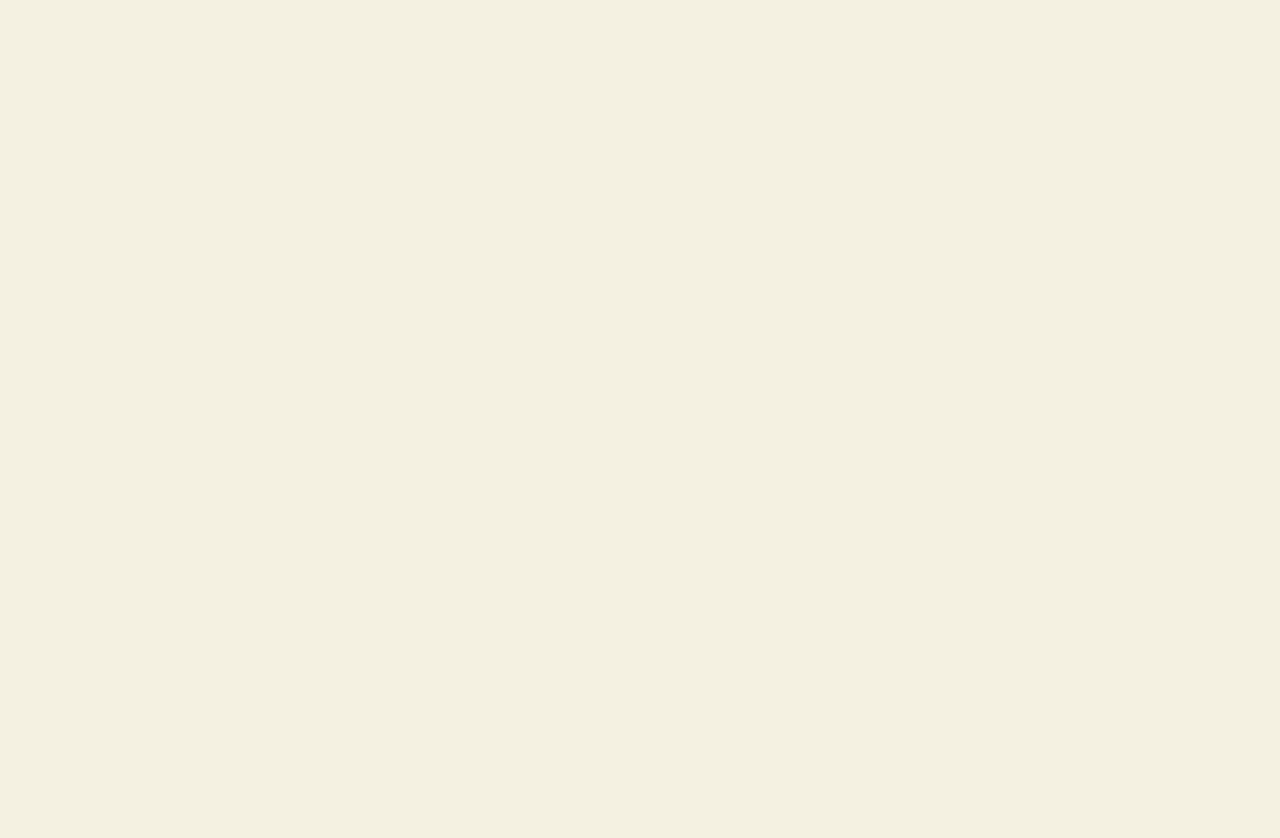
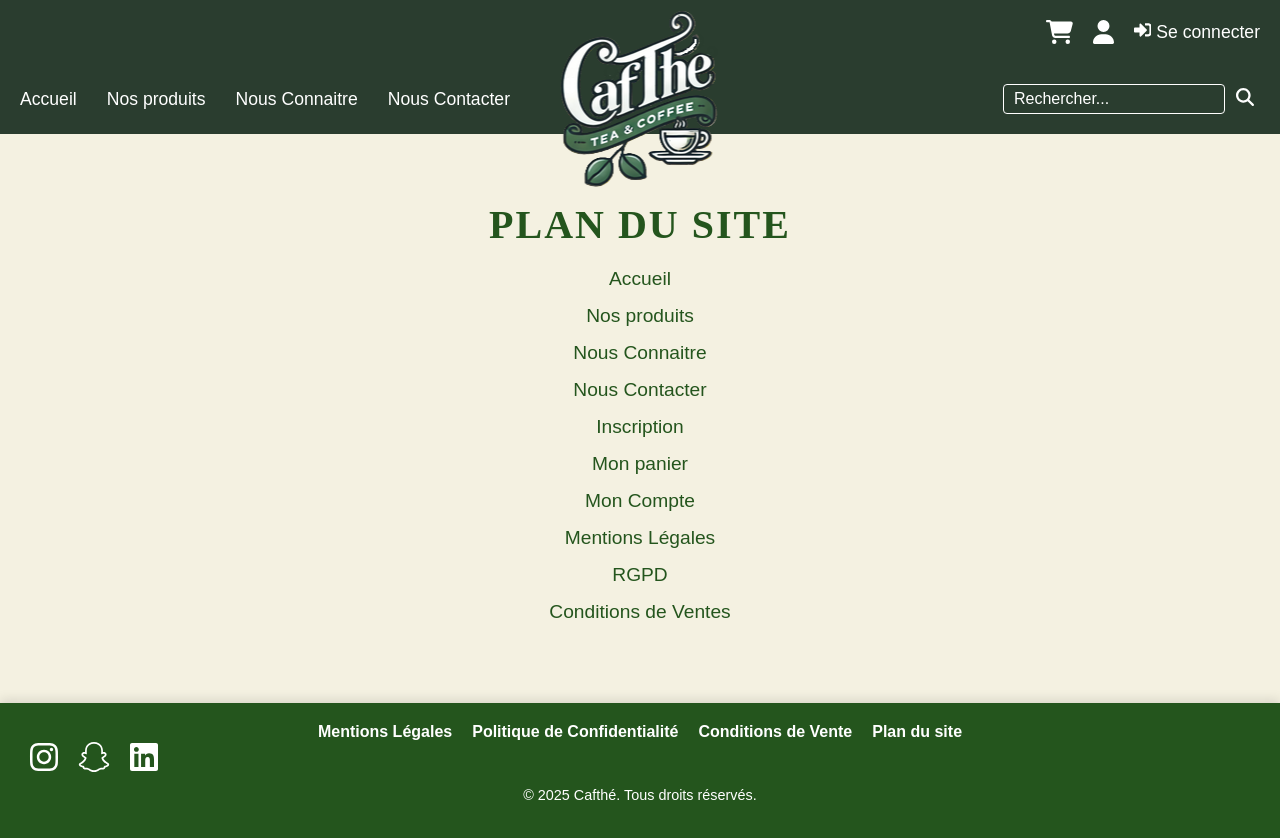
Before and after one commit to louisdev92/cafthereact, a React (Create React App) app: page /plan in a window 1280 px wide. Before the commit this address had no page. Before the commit the page ends 800 px from the top, so only its background shows below. Built offline with nearby package versions, Linux system fonts and the light colour scheme.

Commit message:
Commit maj

```diff
--- a/src/App.js
+++ b/src/App.js
@@ -20,6 +20,7 @@ import PasserCommande from "./components/PasserCommande";
 import MonCompte from "./components/Mon Compte";
 import RGPD from "./pages/RGPD";
 import ConditionsVentes from "./pages/ConditionsVentes";
+import Plan from "./pages/plan";
 
 
 function App() {
@@ -45,6 +46,7 @@ function App() {
                       <Route path="/produit" element={<ListeProduits />} />
                       <Route path="/passer-commande" element={<PasserCommande />} />
                       <Route path="/mon-compte" element={<MonCompte />} />
+                      <Route path="/plan" element={<Plan />} />
                   </Route>
               </Routes>
           </Router>
--- a/src/components/Footer.js
+++ b/src/components/Footer.js
@@ -11,6 +11,7 @@ function Footer(props) {
                 <Link to="/mentions-legales" className="nav-link">Mentions Légales</Link>
                 <a href="/rgpd" className="nav-link">Politique de Confidentialité</a>
                 <a href="/Conditions-Ventes" className="nav-link">Conditions de Vente</a>
+                <a href="/plan" className="nav-link">Plan du site</a>
                 <div className="social-links">
                     <a href="https://www.instagram.com" className="nav-link" target="_blank" rel="noopener noreferrer">
                         <FontAwesomeIcon icon={faInstagram} size="2x"/>
--- /dev/null
+++ b/src/pages/plan.js
@@ -0,0 +1,24 @@
+import { Link } from 'react-router-dom';
+import '../styles/App.css';
+
+function Plan() {
+    return (
+        <div className="plan-container">
+            <h1 className="plan-title">Plan du site</h1>
+            <div className="plan-links">
+                <Link to="/" className="plan-link">Accueil</Link>
+                <Link to="/produits" className="plan-link">Nos produits</Link>
+                <Link to="/connaitre" className="plan-link">Nous Connaitre</Link>
+                <Link to="/contact" className="plan-link">Nous Contacter</Link>
+                <Link to="/inscriptions" className="plan-link">Inscription</Link>
+                <Link to="/monpanier" className="plan-link">Mon panier</Link>
+                <Link to="/mon-compte" className="plan-link">Mon Compte</Link>
+                <Link to="/mentions-legales" className="plan-link">Mentions Légales</Link>
+                <Link to="/rgpd" className="plan-link">RGPD</Link>
+                <Link to="/conditions-ventes" className="plan-link">Conditions de Ventes</Link>
+            </div>
+        </div>
+    );
+}
+
+export default Plan;
--- a/src/styles/App.css
+++ b/src/styles/App.css
@@ -1750,3 +1750,41 @@ h2 {
             display: none;
         }
     }
+
+/* Plan Page */
+.plan-container {
+    display: flex;
+    flex-direction: column;
+    align-items: center;
+    padding: 40px;
+    color: #24551d;
+    font-size: 1.2rem;
+    text-align: center;
+}
+
+.plan-title {
+    font-size: 2.5rem;
+    font-weight: bold;
+    text-transform: uppercase;
+    font-family: 'Pacifico', cursive;
+    letter-spacing: 2px;
+    margin-bottom: 20px;
+}
+
+.plan-links {
+    display: flex;
+    flex-direction: column;
+    gap: 15px;
+}
+
+.plan-link {
+    color: #24551d;
+    text-decoration: none;
+    font-size: 1.2rem;
+    transition: color 0.3s ease-in-out;
+}
+
+.plan-link:hover {
+    color: #bd2424;
+    transform: scale(1.05);
+}
```
